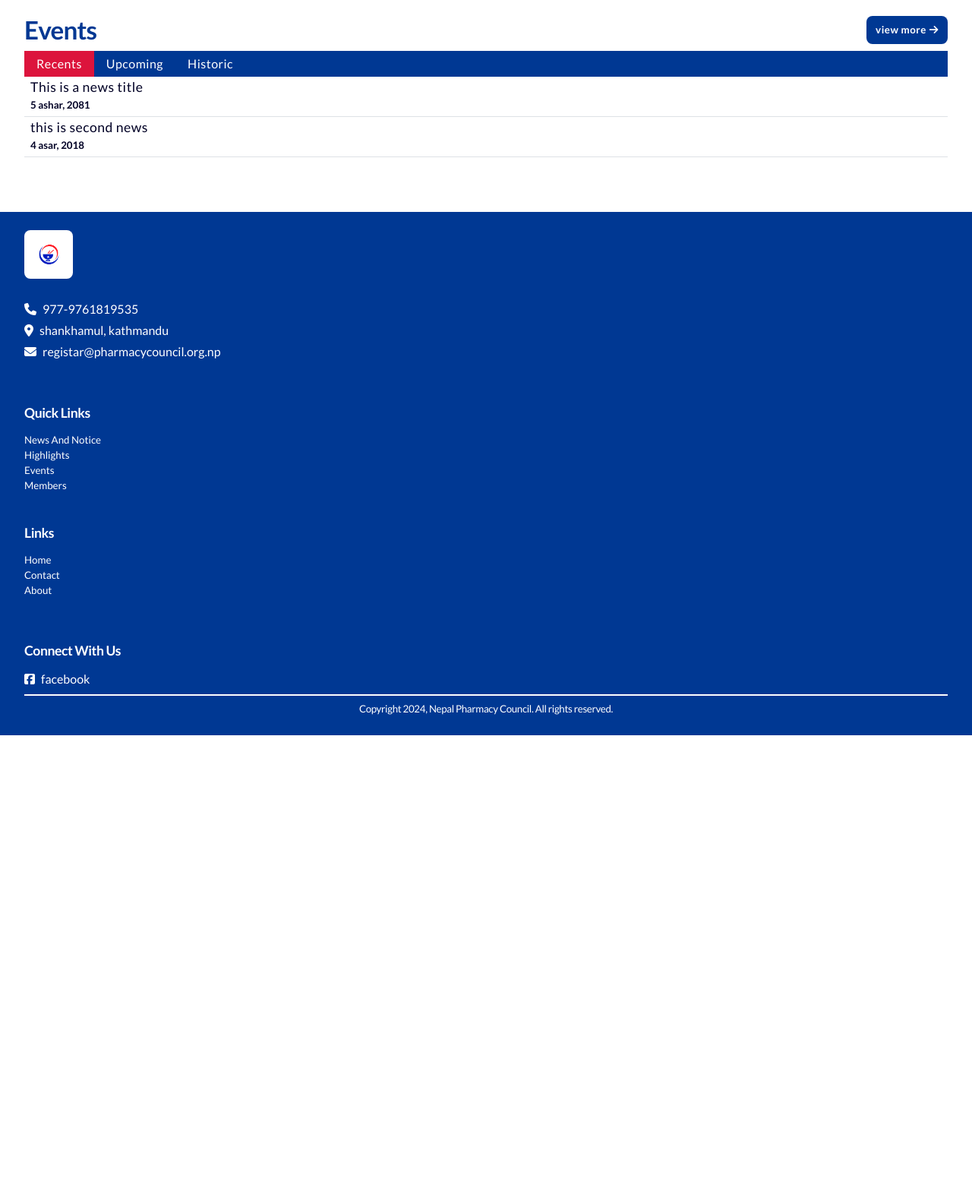
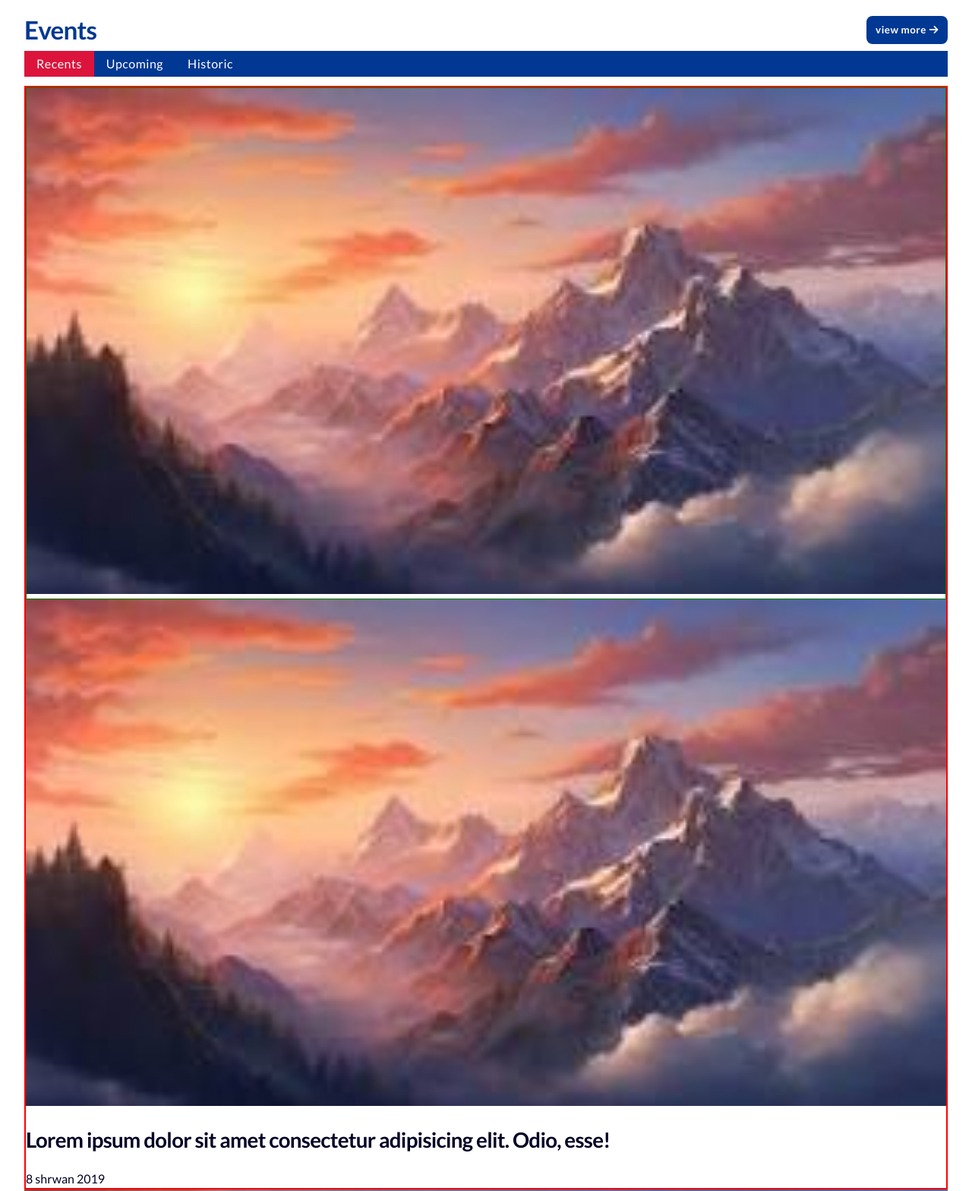
Before and after one commit to TezzBhandari/anpc_frontend, a website built with Vite: page index.html in a window 1280 px wide. Shown: the part 1035-2603 px from the top of the page at 76% size. Before the commit the page ends 2003 px from the top, so only its background shows below. Built offline with nearby package versions, Linux system fonts and the light colour scheme.

Commit message:
tab card

```diff
--- a/assets/styles/style.css
+++ b/assets/styles/style.css
@@ -162,8 +162,7 @@
   display: block;
 }
 
-.hero__tab-content-wrapper,
-.events__tab-content-wrapper {
+.hero__tab-content-wrapper {
   max-height: 300px;
   overflow-y: auto;
 }
@@ -378,3 +377,29 @@ footer {
   font-weight: var(--fontWeight-normal);
   line-height: var(--lineHeight-normal);
 }
+
+/* event card  */
+
+.events__card--left {
+  border: 2px solid red;
+}
+
+.events__card-img--left {
+  /* border-radius: 8px; */
+  /* width: 100%;
+  height: 100%; */
+}
+
+.events__card-img--left img {
+  /* border-radius: 8px; */
+  width: 100%;
+  height: 100%;
+}
+
+.events__card-description--left {
+  /* position: absolute;
+  bottom: 0;
+  left: 0; */
+  /* position: absolute;
+  bottom: 0; */
+}
--- a/index.html
+++ b/index.html
@@ -535,22 +535,41 @@
                 <div class="events__tab-content-wrapper">
                   <!-- recents content  -->
                   <div
-                    class="events__tab-content--recents events__active-tab-content"
+                    class="events__tab-content--recents events__active-tab-content py-3"
                     data-events-tab-content
                     id="recents"
                   >
-                    <div class="events__tab-content-news-list">
-                      <div class="events__tab-content-news-item">
-                        <a href="">
-                          <h3>This is a news title</h3>
-                          <span>5 ashar, 2081</span>
-                        </a>
+                    <div class="tab-content__wrapper">
+                      <div class="tab-content__card-container--left">
+                        <div class="events__card--left">
+                          <div class="border-green w-full h-full">
+                            <img src="./assets/images/download.jpeg" alt="" />
+                          </div>
+                          <div class="events__card-img--left">
+                            <img src="./assets/images/download.jpeg" alt="" />
+                          </div>
+                          <div class="events__card-description--left">
+                            <h3>
+                              Lorem ipsum dolor sit amet consectetur adipisicing
+                              elit. Odio, esse!
+                            </h3>
+                            <span>8 shrwan 2019</span>
+                          </div>
+                        </div>
                       </div>
-                      <div class="events__tab-content-news-item">
-                        <a href="">
-                          <h3>this is second news</h3>
-                          <span>4 asar, 2018</span>
-                        </a>
+                      <div class="tab-content__card-container--right">
+                        <div class="events__card">
+                          <div class="events__card-img">
+                            <img src="./assets/images/download.jpeg" alt="" />
+                          </div>
+                          <div class="events__card-description">
+                            <h3>
+                              Lorem ipsum dolor sit amet consectetur adipisicing
+                              elit. Debitis, laudantium!
+                            </h3>
+                            <p>9 shrawan, 2090</p>
+                          </div>
+                        </div>
                       </div>
                     </div>
                   </div>
```
